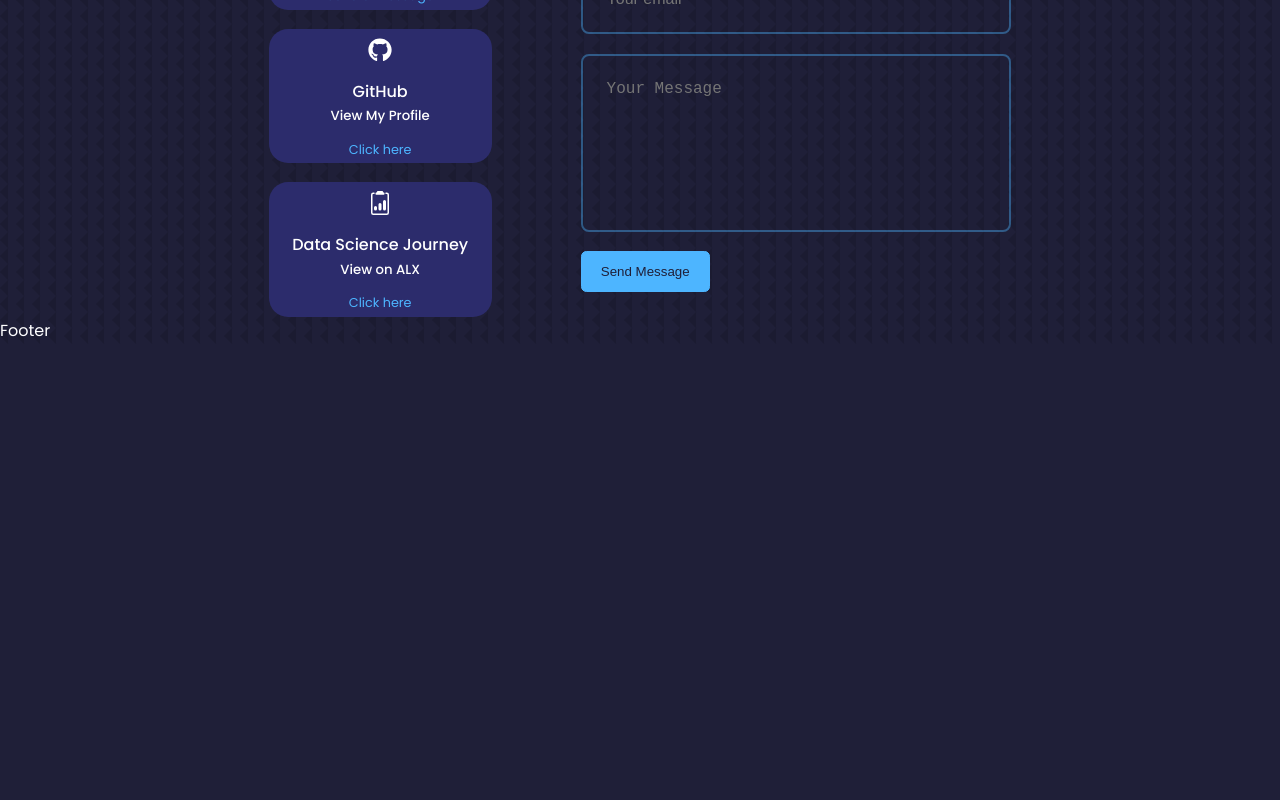
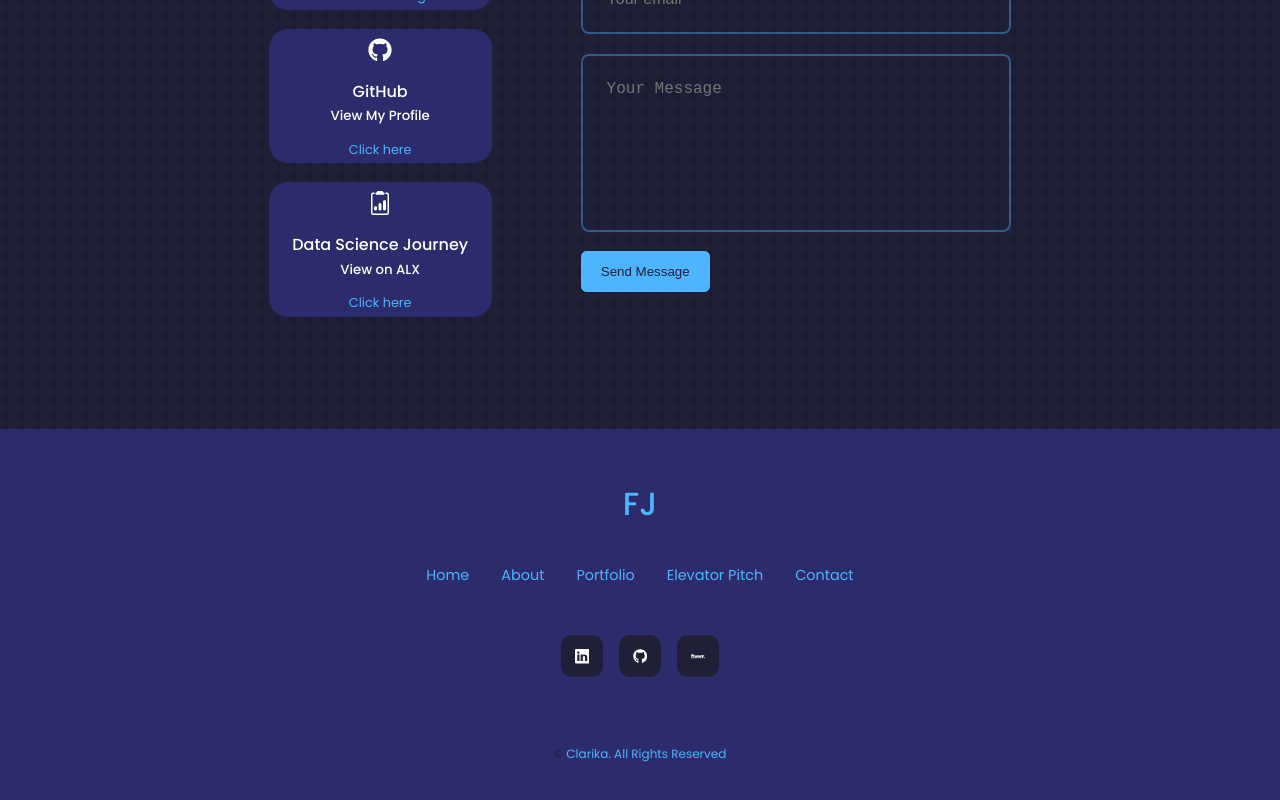
Before and after one commit to xjmaine/portfolio-react, a React (Create React App) app: page / in a window 1280 px wide. Shown: the part 3048-3848 px from the top of the page. Before the commit the page ends 3392 px from the top, so only its background shows below. Built offline with nearby package versions, Linux system fonts and the light colour scheme.

Commit message:
react portfolio

```diff
--- a/package.json
+++ b/package.json
@@ -3,10 +3,10 @@
   "version": "0.1.0",
   "private": true,
   "dependencies": {
+    "@emailjs/browser": "^3.11.0",
     "@testing-library/jest-dom": "^5.17.0",
     "@testing-library/react": "^13.4.0",
     "@testing-library/user-event": "^13.5.0",
-    "emailjs-com": "^3.2.0",
     "react": "^18.2.0",
     "react-dom": "^18.2.0",
     "react-icons": "^4.10.1",
--- a/src/components/contact/Contact.jsx
+++ b/src/components/contact/Contact.jsx
@@ -3,8 +3,26 @@
 import {MdOutlineEmail} from 'react-icons/md'
 import {FaGithub} from 'react-icons/fa'
 import {BsClipboard2Data} from 'react-icons/bs'
+import { useRef } from 'react';
+import emailjs from '@emailjs/browser';
 
 const Contact = () => {
+
+  const form = useRef();
+  const sendEmail = (e) => {
+    e.preventDefault();
+
+    emailjs.sendForm('service_skc8lt1', 'template_irb540w', form.current, 'jqGz07MPQH7japMpE')
+      .then((result) => {
+          console.log(result.text);
+      }, (error) => {
+          console.log(error.text);
+      });
+
+      e.target.reset()
+  };
+
+
   return (
     <div>
       <section id='contact'>
@@ -35,7 +53,7 @@
             </article>
           </div>
           {/* end of contact options */}
-          <form action="">
+          <form ref={form} onSubmit={sendEmail}>
             <input type="text" name='name' placeholder='Your full name' required/>
             <input type="email" name='email' placeholder='Your email' required />
             <textarea name="message"  rows="7" placeholder='Your Message' required></textarea>
--- a/src/components/footer/Footer.jsx
+++ b/src/components/footer/Footer.jsx
@@ -1,10 +1,31 @@
 import React from 'react'
 import './footer.css'
+import  {BsLinkedin} from 'react-icons/bs'
+import  {FaGithub} from 'react-icons/fa'
+import  {SiFiverr} from 'react-icons/si'
+
 const Footer = () => {
   return (
-    <div>
-      Footer
-    </div>
+    <footer>
+      <a href="#" className='footer__logo'>FJ</a>
+      <ul className="permalinks">
+        <li><a href="#">Home</a></li>
+        <li><a href="#about">About</a></li>
+        <li><a href="#portfolio">Portfolio</a></li>
+        <li><a href="#elevators">Elevator Pitch</a></li>
+        <li><a href="#contact">Contact</a></li>
+      </ul>
+
+      <div className="footer__socials">
+        <a href="https://www.linkedin.com/in/freddie-j-420660b3/" target="_blank"><BsLinkedin/> </a>
+        <a href="https://github.com/xjmaine" target="_blank"><FaGithub/></a>
+        <a href="https://fiverr.com" target="_blank"><SiFiverr/></a>
+      </div>
+
+      <div className="footer__copyright">
+        <small>&copy; <a href="https://github.com/xjmaine" target="_blank">Clarika. All Rights Reserved</a></small>
+      </div>
+    </footer>
   )
 }
 
--- a/src/components/footer/footer.css
+++ b/src/components/footer/footer.css
@@ -0,0 +1,67 @@
+footer{
+    background: var(--color-bg-variant);
+    padding: 3rem 0;
+    text-align: center;
+    font-size: 0.9rem;
+    margin-top: 7rem;
+}
+
+footer a{
+    color: var(--color-primary);
+}
+
+.footer__logo{
+    font-size: 2rem;
+    font-weight: 500;
+    margin-bottom: 2rem;
+    display: inline-block;
+}
+
+.permalinks{
+    display: flex;
+    flex-wrap: wrap;
+    justify-content: center;
+    gap: 2rem;
+    margin: 0 auto 3rem;
+}
+
+.footer__socials{
+    display: flex;
+    justify-content: center;
+    gap: 1rem;
+    margin-bottom: 4rem;
+}
+
+.footer__socials a{
+    background: var(--color-bg);
+    color: var(--color-white);
+    padding: 0.8rem;
+    border-radius: 0.7rem;
+    display: flex;
+    border: 1px solid transparent;
+}
+
+.footer__socials a:hover{
+    background: transparent;
+    color: var(--color-white);
+    border-color: var(--color-white);
+}
+
+.footer__copyright{
+    margin-bottom: 4rem;
+    color: var(--color-bg);
+}
+
+
+/* Media Queries: small devices */
+@media screen and (max-width: 600px){
+    .permalinks{
+        flex-direction: column;
+        gap: 1.5rem;
+    }
+
+    .footer__socials{
+        margin-bottom: 2.6rem;
+    }
+
+}
```
Also changed, not shown: 1 other file (tests, documents, lock files or other folders).
